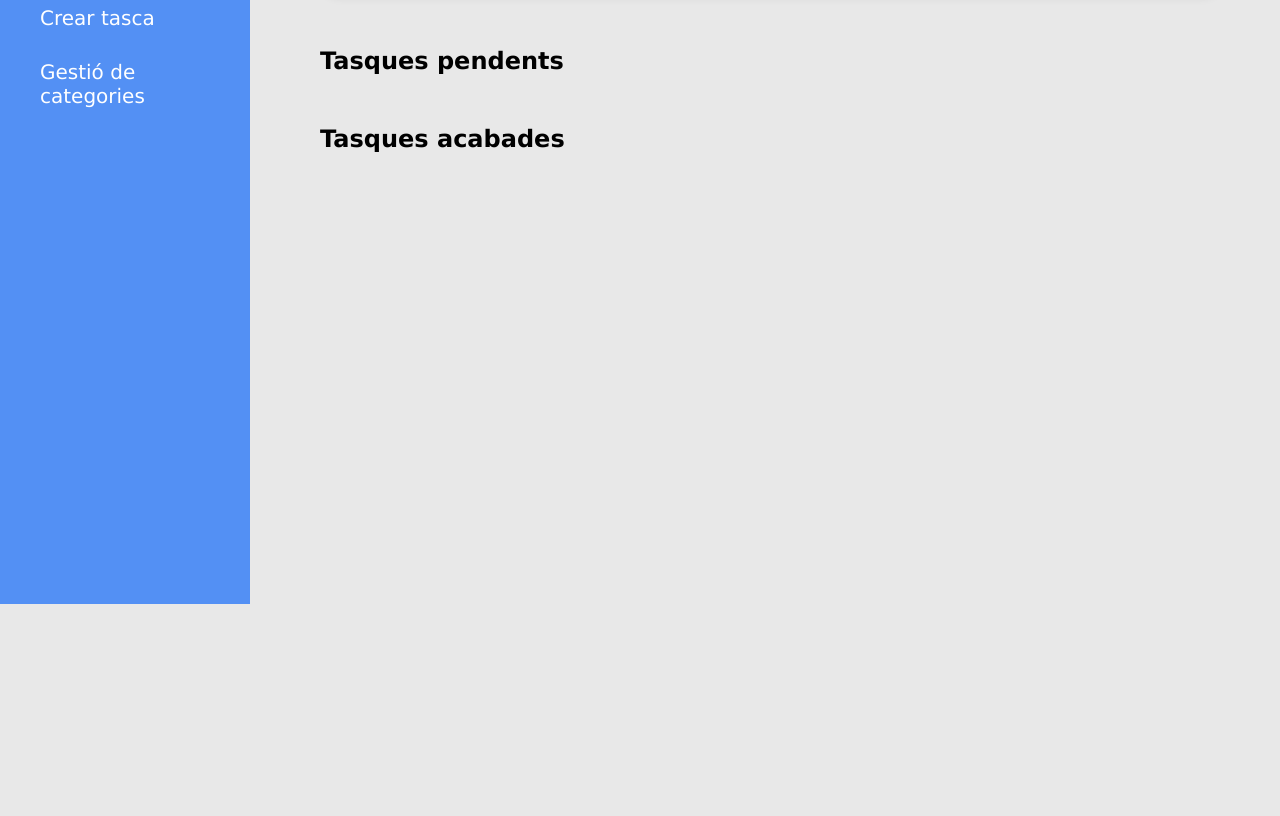
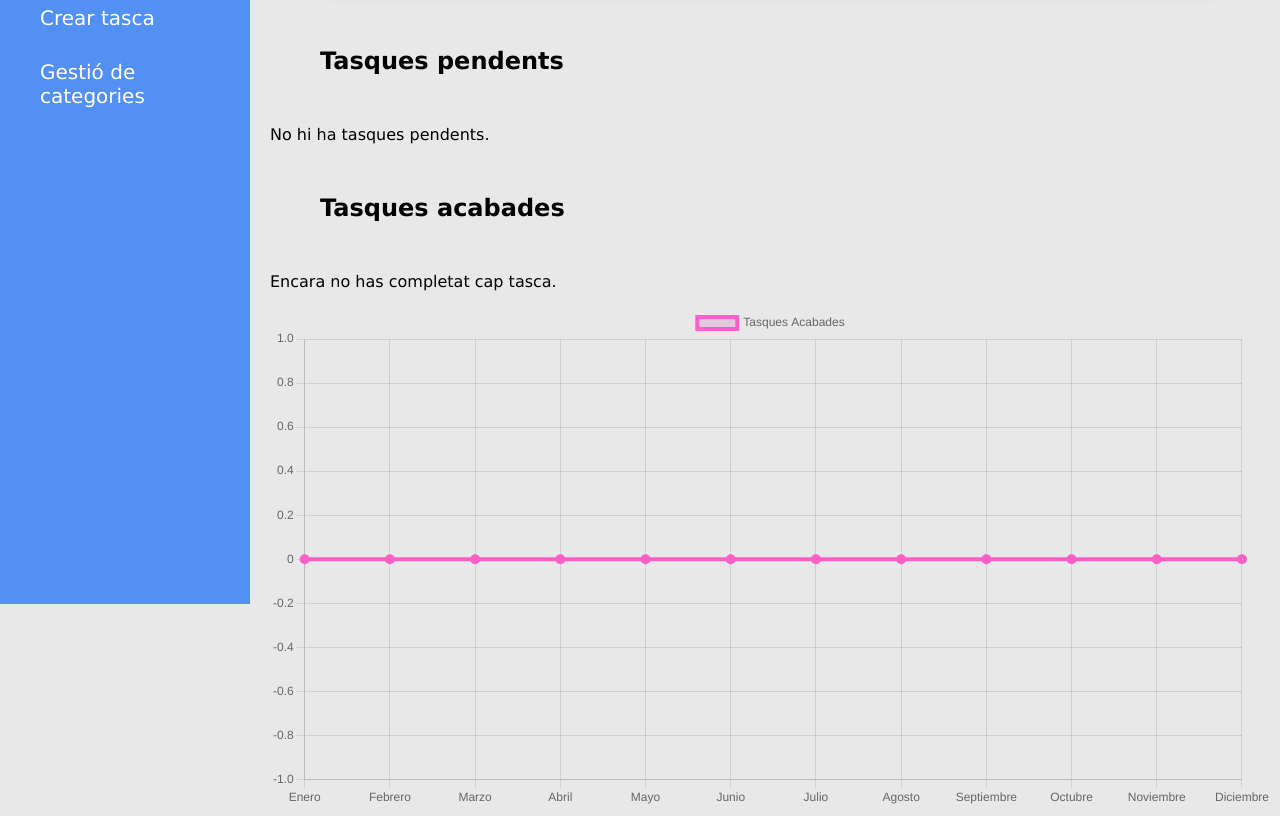
Before and after one commit to JeremyHernandez123/TrabajoFinal, a plain HTML site: page index.html in a window 1280 px wide. Shown: the part 216-1032 px from the top of the page. Before the commit the page ends 800 px from the top, so only its background shows below. Drawn offline with nearby package versions, Linux system fonts and the light colour scheme.

Commit message:
feat: funció per mostrar el gràfic

```diff
--- a/index.html
+++ b/index.html
@@ -64,7 +64,10 @@
             -->
         </section>
     </section>
-
+    <div>
+        <canvas id="myChart" ></canvas>
+    </div>
+    <script src="https://cdn.jsdelivr.net/npm/chart.js"></script>
     <script type="module" src="js/index.js"></script>
 </body>
 </html>
--- a/js/grafics.js
+++ b/js/grafics.js
@@ -1,3 +1,56 @@
+import { getTasques } from "./storage.js";
 
+let grafic = null;
 
-// pinta el grafico de las tascas
+export function mostrarGrafic() {
+
+    let tasques = getTasques();
+
+    if (tasques == null) {
+        tasques = [];
+    }
+
+    let mesos = ["Enero", "Febrero", "Marzo", "Abril", "Mayo", "Junio", "Julio", "Agosto", "Septiembre", "Octubre", "Noviembre", "Diciembre"];
+    let totals = [0, 0, 0, 0, 0, 0, 0, 0, 0 , 0, 0,0];
+
+    for (let i = 0; i < tasques.length; i++) {
+
+        let tasca = tasques[i];
+
+        if (tasca.realitzada == true) {
+            let dataMes = tasca.data.split("-");
+            let mes = parseInt(dataMes[1]);
+
+            if (mes >= 1 && mes <= 12) {
+                totals[mes - 1] = totals[mes - 1] + 1;
+            }
+        }
+    }
+
+    let canvas = document.getElementById("myChart");
+
+    if (grafic != null) {
+        grafic.destroy();
+    }
+
+    grafic = new Chart(canvas, {
+        type: "line",
+        data: {
+            labels: mesos,
+            datasets: [{
+                label: "Tasques Acabades",
+                data: totals,
+                borderColor: "rgb(252, 95, 197)",
+                backgroundColor: "rgba(192, 75, 184, 0.2)",
+                borderWidth: 4,
+                pointBorderColor: "rgb(252, 95, 197)",
+                pointBackgroundColor: "rgba(192, 75, 184, 0.2)",
+                pointRadius: 3,
+                tension: 0.4
+            }]
+        },
+        options: {
+            responsive: true
+        }
+    });
+}
--- a/js/index.js
+++ b/js/index.js
@@ -1,6 +1,11 @@
 import { getTasques, guardarTasques } from "./storage.js";
+import { mostrarGrafic } from "./grafics.js";
 
 function mostrarTasques(tasques) {
+    if (tasques == null) {
+        tasques = [];
+    }
+
     const contenidorPendents = document.querySelector(".tasques-pendents");
     const contenidorAcabades = document.querySelector(".tasques-acabades");
 
@@ -28,8 +33,8 @@ function mostrarTasques(tasques) {
     if (!acabades) {
         contenidorAcabades.innerHTML = "<p>Encara no has completat cap tasca.</p>";
     }
+    mostrarGrafic();
 }
-
 function crearTasca(tasca) {
 
     let div = document.createElement("div");
```
